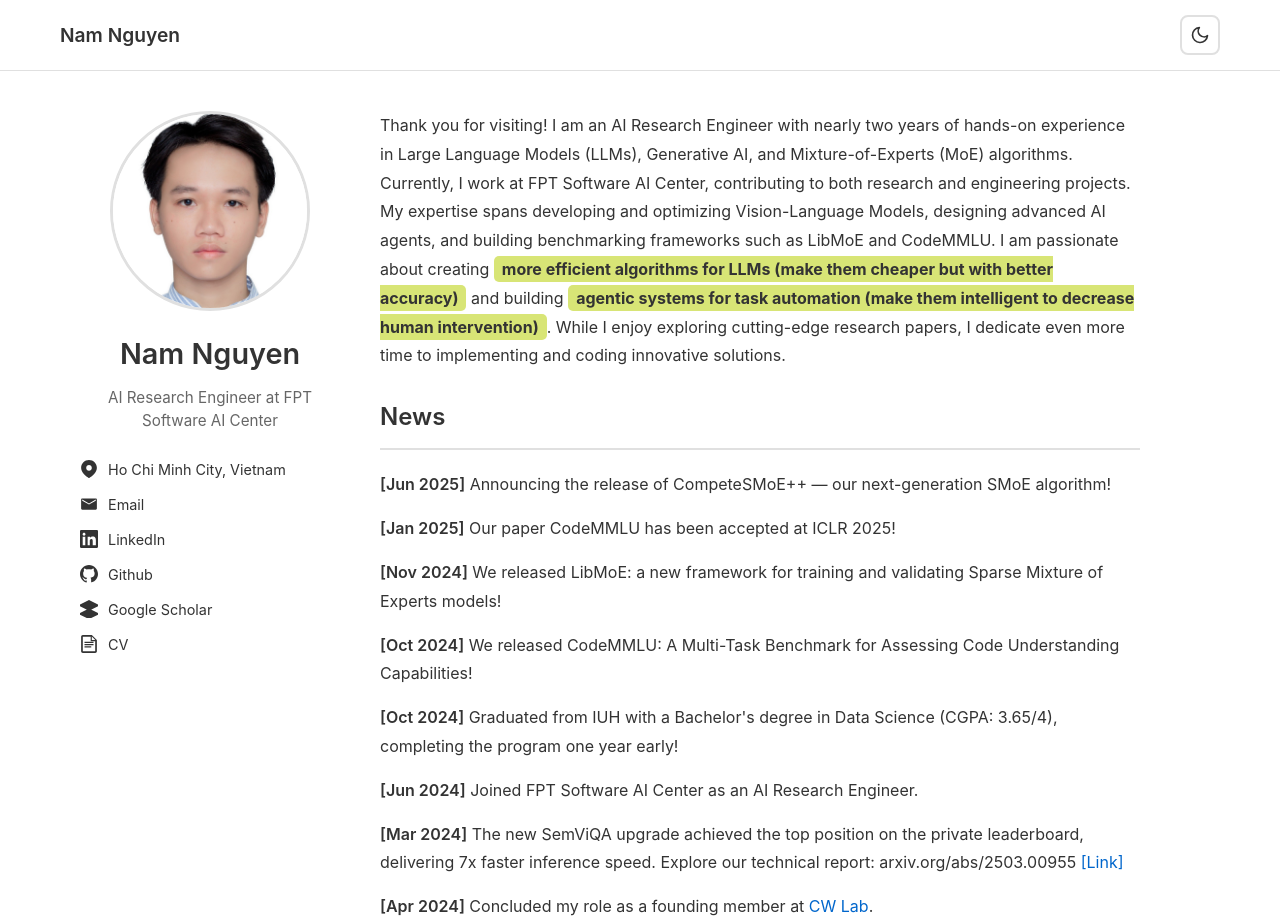
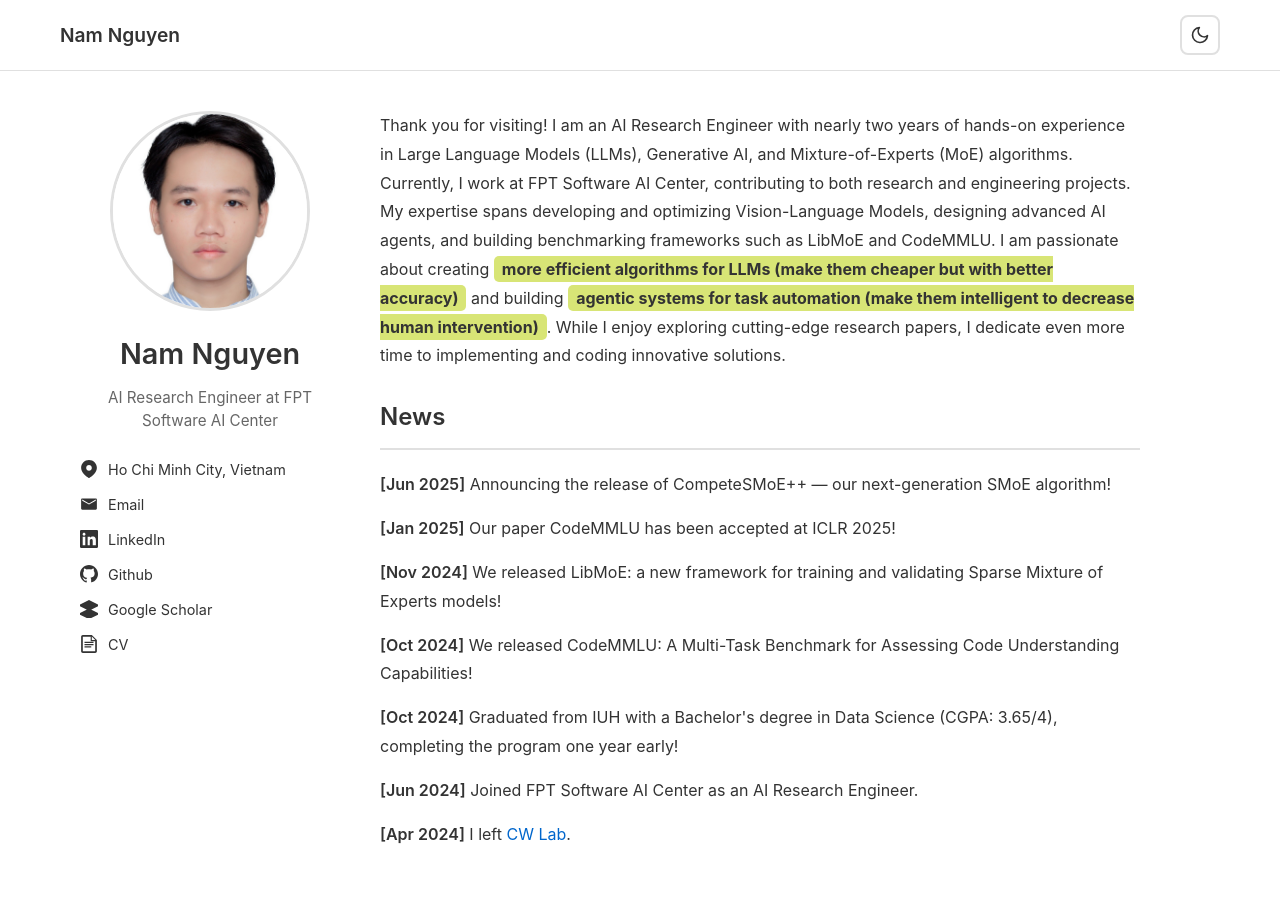
Before and after one commit to DAVID-NGUYEN-S16/homepage, a React (Create React App) app: page / in a window 1280 px wide. Shown: the top 919 px of the page. Built offline with nearby package versions, Linux system fonts and the light colour scheme.

Commit message:
update information

```diff
--- a/src/components/MainContent.js
+++ b/src/components/MainContent.js
@@ -22,6 +22,7 @@
         </div>
 
         <Section title="News" id="news">
+          <div className={styles.newsScroll}>
             <div className={styles.newsList}>
               {news.map((item, index) => (
                 <NewsItem
@@ -31,6 +32,7 @@
                   links={item.links}
                 />
               ))}
+            </div>
           </div>
         </Section>
 
--- a/src/data/content.json
+++ b/src/data/content.json
@@ -69,19 +69,20 @@
       "content": "Joined FPT Software AI Center as an AI Research Engineer.",
       "links": []
     },
+
+    {
+      "date": "Apr 2024",
+      "content": "I left CW Lab.",
+      "links": ["https://github.com/CW-Research-Lab"]
+    },
     {
       "date": "Mar 2024",
       "content": "The new SemViQA upgrade achieved the top position on the private leaderboard, delivering 7x faster inference speed. Explore our technical report: arxiv.org/abs/2503.00955",
       "links": ["https://arxiv.org/abs/2503.00955"]
     },
     {
-      "date": "Apr 2024",
-      "content": "Concluded my role as a founding member at CW Lab.",
-      "links": ["https://github.com/CW-Research-Lab"]
-    },
-    {
       "date": "Dec 2023",
-      "content": "Founded CW Lab, a student-led startup lab at my university focused on developing speech-to-speech translation technologies to break language barriers worldwide, together with four fellow founding members under the guidance of a senior engineer.",
+      "content": "Founded CW Lab, a student-led university startup lab developing speech-to-speech translation technology to break global language barriers, alongside four peers under senior engineer mentorship.",
       "links": ["https://github.com/CW-Research-Lab"]
     },
     {
--- a/src/styles/MainContent.module.css
+++ b/src/styles/MainContent.module.css
@@ -108,6 +108,11 @@
   display: flex;
   flex-direction: column;
   gap: 15px;
+}
+
+.newsScroll {
+  max-height: 400px;
+  overflow-y: auto;
 }
 
 .newsItem {
```
Lines whose indentation alone changed are shown as unchanged.
